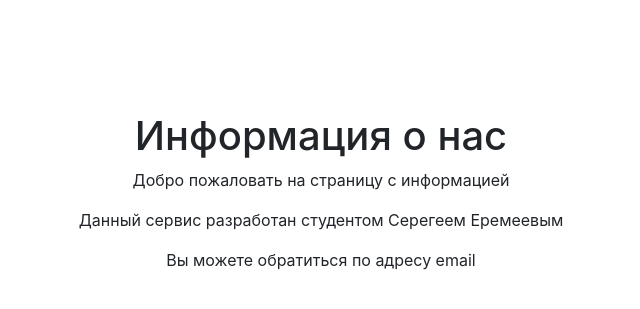
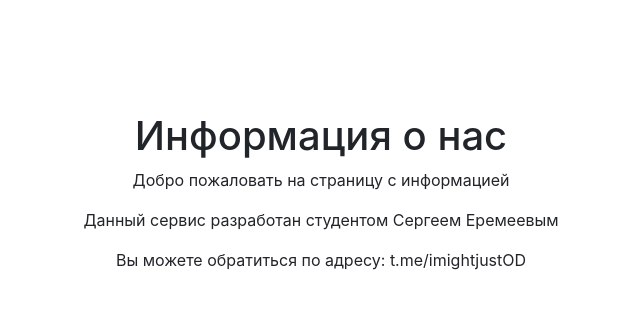
Before and after one commit to rropppe/Flask-weather-app, a Flask app: page /info in a window 1280 px wide. Shown: the part 56-365 px from the top of the page, without its empty margins (319-959 px from the left). Run offline with Flask 3, Linux system fonts and the light colour scheme; the visitor is signed in with stand-in values (Sample User, id 1); some libraries are stand-ins or nearby versions.

Commit message:
update info page

```diff
--- a/app.py
+++ b/app.py
@@ -118,4 +118,4 @@ def map():
 
 
 if __name__ == '__main__':
-    app.run(host='0.0.0.0', port='5000')
+    app.run(host='0.0.0.0', port='5006')
--- a/templates/info.html
+++ b/templates/info.html
@@ -55,8 +55,8 @@
     <div class="container">
         <h1>Информация о нас</h1>
         <p>Добро пожаловать на страницу с информацией</p>
-        <p>Данный сервис разработан студентом Серегеем Еремеевым</p>
-        <p>Вы можете обратиться по адресу email</p>
+        <p>Данный сервис разработан студентом Сергеем Еремеевым</p>
+        <p>Вы можете обратиться по адресу: t.me/imightjustOD</p>
     </div>
 
     <!-- Bootstrap JS -->
```
